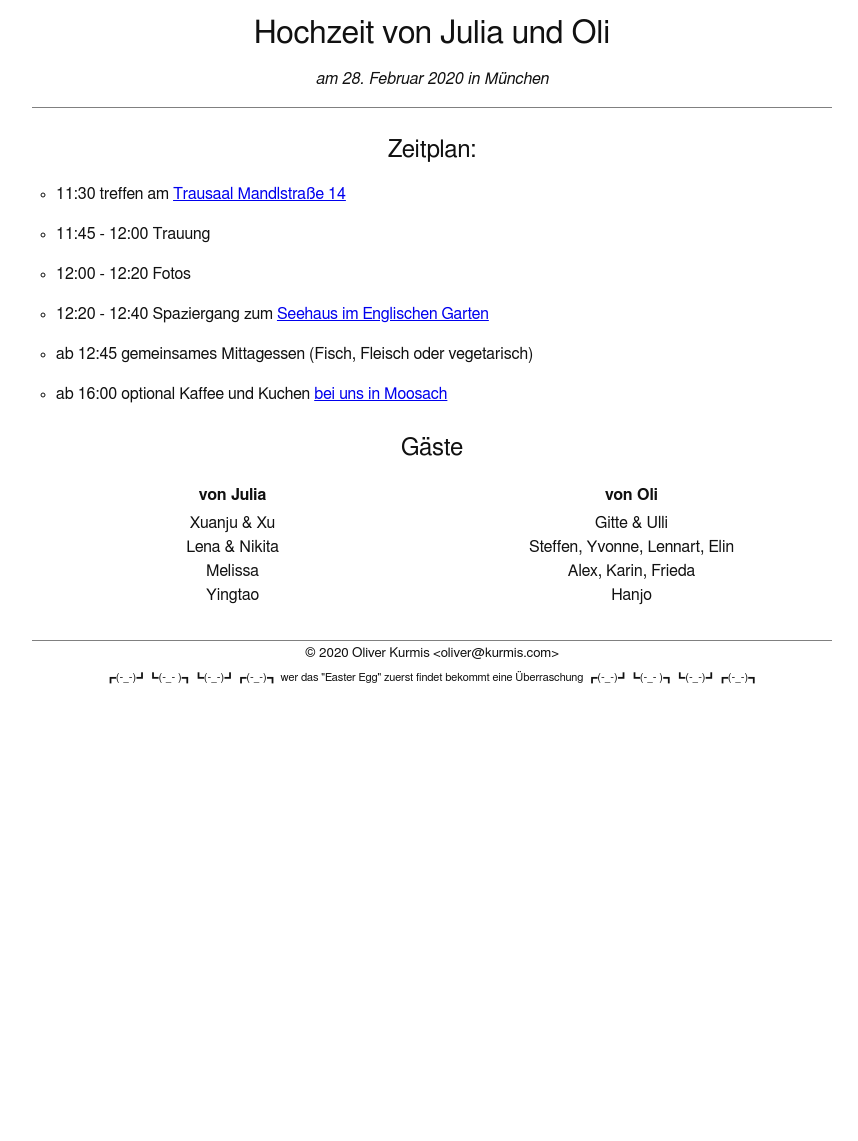
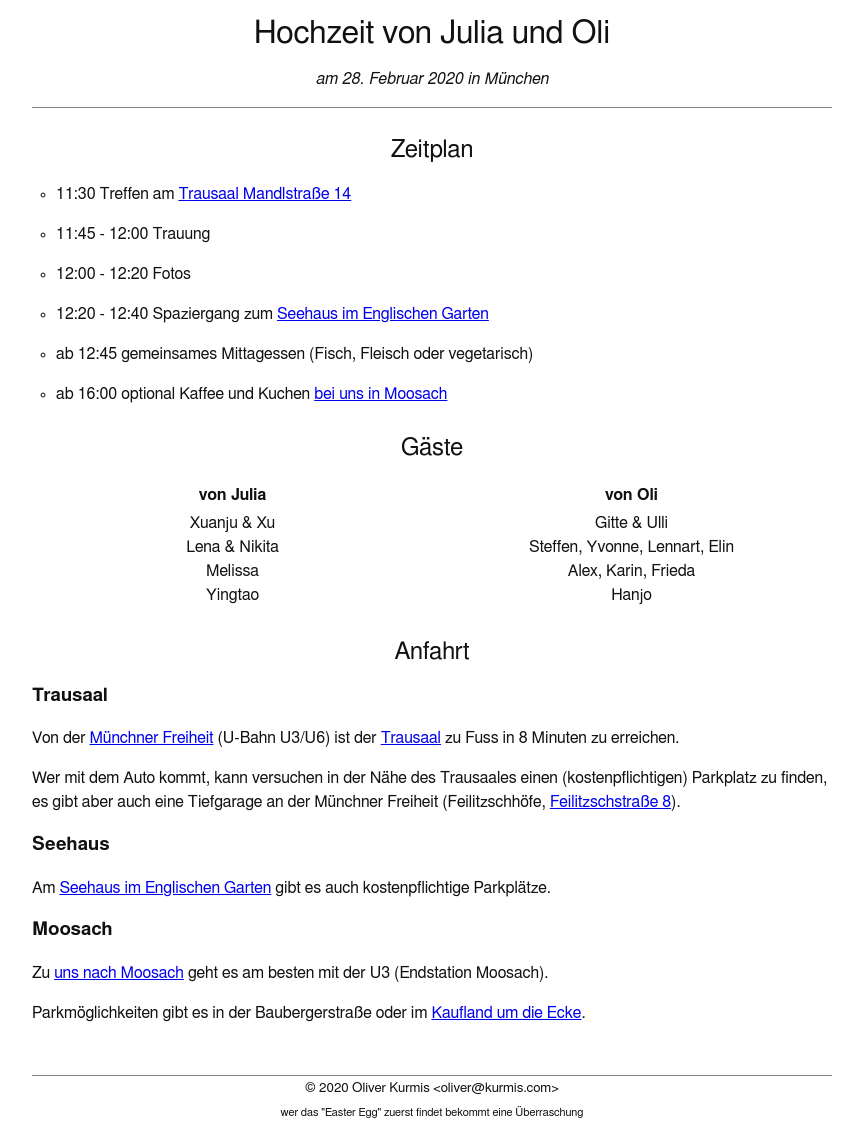
Before and after one commit to oliworx/oliworx.github.com, a Jekyll site: the page built from dQw4w9WgXcQ.md, in a window 1280 px wide. Shown: the whole page, without its empty margins (208-1066 px from the left). Built offline with Jekyll 4.4.1, drawn with Linux system fonts in a browser that asks for light colours; before the commit the page ends 900 px from its top, so only the background shows below that.

Commit message:
Add Anfahrt, fix title and description

```diff
--- a/_includes/head.html
+++ b/_includes/head.html
@@ -4,8 +4,10 @@
     <meta name="referrer" content="no-referrer">
     <meta http-equiv="Content-Security-Policy"
           content="default-src 'none'; base-uri 'self'; form-action 'none'; script-src 'none'; object-src 'none'; style-src 'self' 'unsafe-inline'; img-src 'self'; media-src 'none'; frame-src 'none'; frame-ancestors 'none'; font-src 'none'; connect-src 'none'">
-    <meta name="description" content="personal homepage of Oliver Kurmis, Munich">
-    <title>Oliver Kurmis</title>
+    <meta name="description" content="{{ page.description | default: "personal homepage of Oliver Kurmis, Munich" }}">
+    <title>
+          {{ page.title | default: "Oliver Kurmis" }}
+    </title>
     <style>
         {% include style.min.css %}
     </style>
--- a/dQw4w9WgXcQ.md
+++ b/dQw4w9WgXcQ.md
@@ -1,5 +1,7 @@
 ---
 layout: minimum
+title: Hochzeit von Julia und Oli
+description: Wir heiraten!
 ---
 
 <header>
@@ -10,9 +12,9 @@ layout: minimum
 {::options parse_block_html="true" /}
 <section>
 
-## Zeitplan:
+## Zeitplan
 
- * 11:30 treffen am [Trausaal Mandlstraße 14](https://goo.gl/maps/1R3dhw9SqHuVk3Cq6)
+ * 11:30 Treffen am [Trausaal Mandlstraße 14](https://goo.gl/maps/1R3dhw9SqHuVk3Cq6)
  * 11:45 - 12:00 Trauung
  * 12:00 - 12:20 Fotos
  * 12:20 - 12:40 Spaziergang zum [Seehaus im Englischen Garten](https://goo.gl/maps/uNe7keU7nyiCpGLs7)
@@ -51,15 +53,42 @@ layout: minimum
 </table>
 
 </section>
+
+<section>
+
+## Anfahrt
+### Trausaal
+
+Von der [Münchner Freiheit](https://goo.gl/maps/Neyh8UBfpwZDNH7S7)
+(U-Bahn U3/U6) ist der
+[Trausaal](https://goo.gl/maps/1R3dhw9SqHuVk3Cq6) zu Fuss
+in 8 Minuten zu erreichen.
+
+Wer mit dem Auto kommt, kann versuchen in der Nähe des Trausaales
+einen (kostenpflichtigen) Parkplatz zu finden,
+es gibt aber auch eine Tiefgarage an der Münchner Freiheit
+(Feilitzschhöfe, [Feilitzschstraße 8](https://goo.gl/maps/CSuTZL1vebrAsVyEA)).
+
+### Seehaus
+Am [Seehaus im Englischen Garten](https://goo.gl/maps/uNe7keU7nyiCpGLs7)
+gibt es auch kostenpflichtige Parkplätze.
+
+### Moosach
+Zu [uns nach Moosach](https://goo.gl/maps/mgYWvRajwJeKMePt7)
+geht es am besten mit der U3 (Endstation Moosach).
+
+Parkmöglichkeiten gibt es in der Baubergerstraße oder im
+[Kaufland um die Ecke](https://goo.gl/maps/imTk5xgm4TJrMpex6).
+
+</section>
+
 {::options parse_block_html="false" /}
 
-<footer>
+<footer style="margin-top: 50px">
     © 2020 Oliver Kurmis &lt;oliver@kurmis.com&gt;
     <br>
     <small>
-    ┏(-_-)┛┗(-_- )┓┗(-_-)┛┏(-_-)┓
     wer das "Easter Egg" zuerst findet bekommt eine Überraschung
-    ┏(-_-)┛┗(-_- )┓┗(-_-)┛┏(-_-)┓
     </small>
     <!-- hier ist das Easter Egg nicht zu finden (•‿•) -->
 </footer>
```
